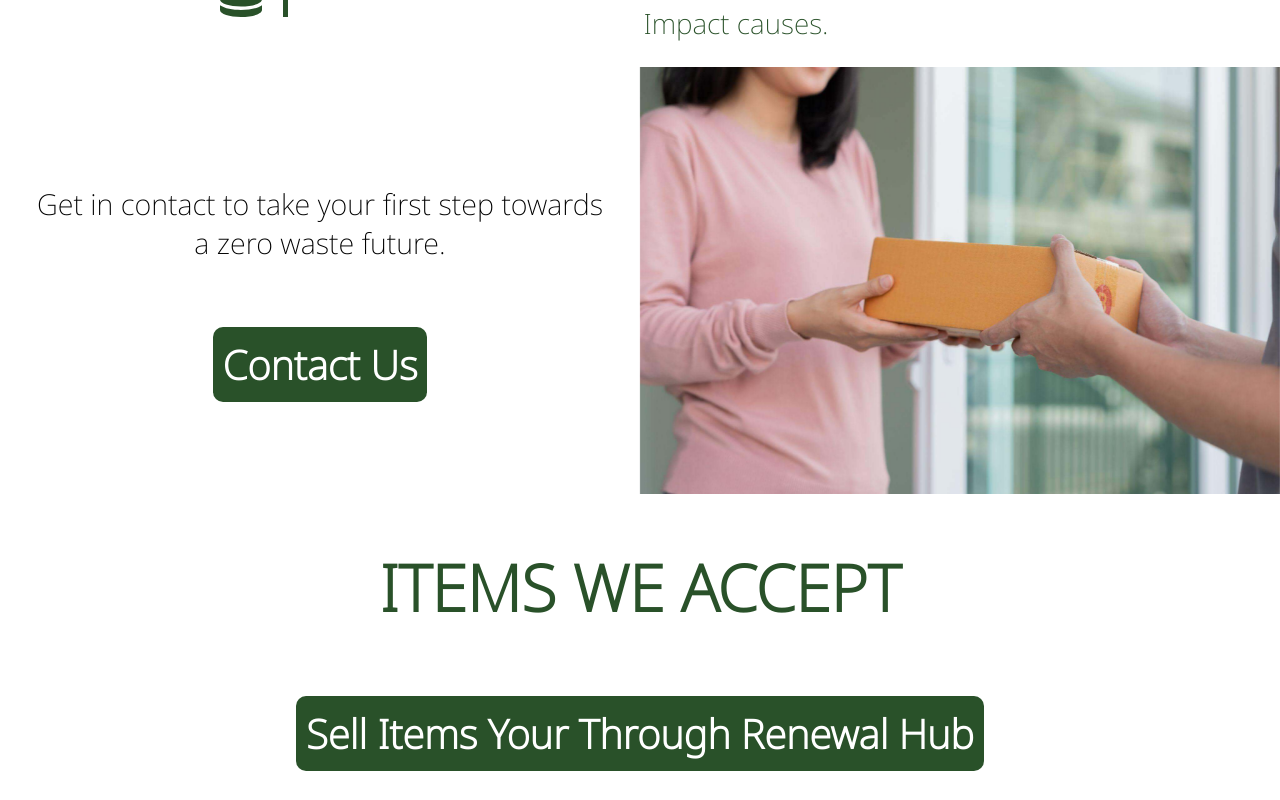
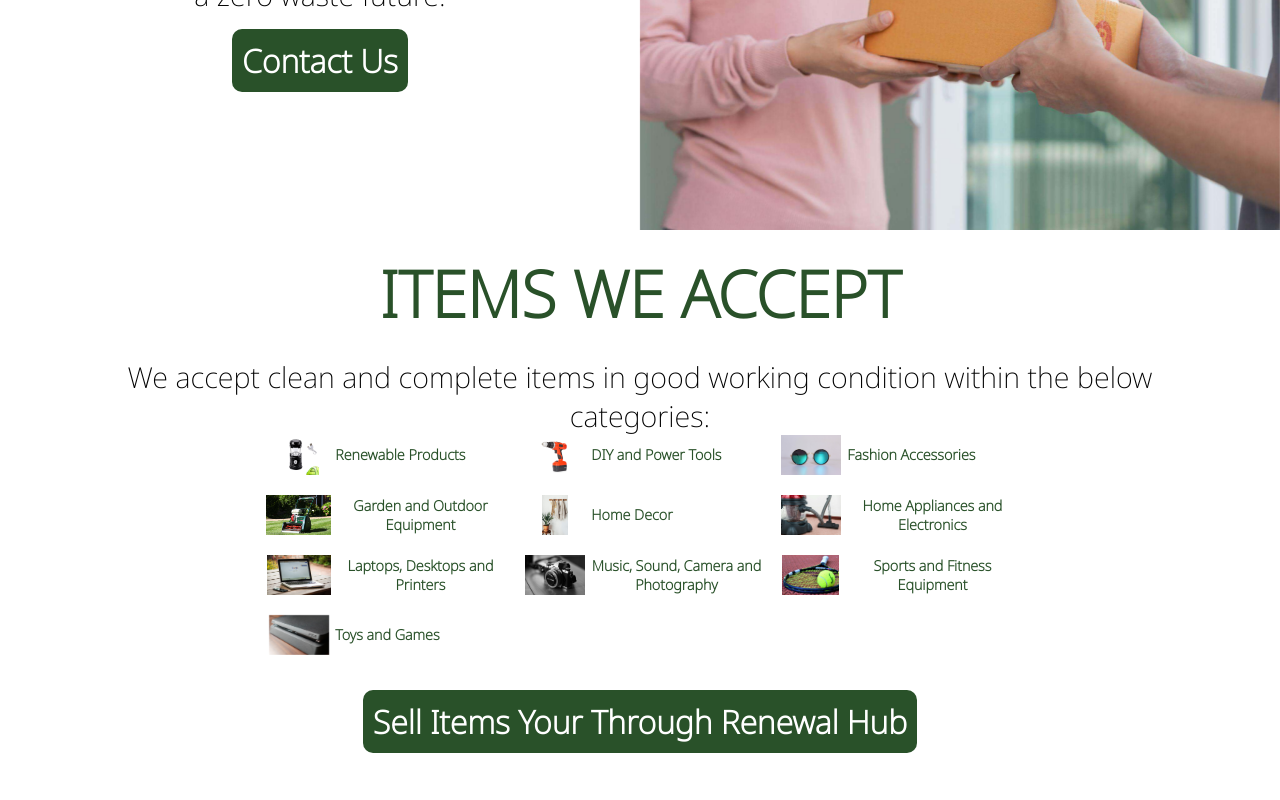
Before and after one commit to blakepablo24/renewal-project, a React (Vite) app: page /renewal-hub in a window 1280 px wide. Shown: the part 1640-2440 px from the top of the page. Built offline with nearby package versions, Linux system fonts and the light colour scheme.

Commit message:
new content added

```diff
--- a/src/containers/ContactForm/ContactForm.jsx
+++ b/src/containers/ContactForm/ContactForm.jsx
@@ -32,7 +32,7 @@
 
         if (props.subject === "" || props.subject === "select") {
             shownFormOptions = <form className={classes.contactForm}>
-                                    <h2 className={classes.contactFormTitle}>Renewal Project Contact Form</h2>
+                                    <h2 className={classes.contactFormTitle}>Contact Renewal Project</h2>
                                     <select
                                         className={classes.contactFormInput}
                                         name="subject"
--- a/src/containers/RenewalHub/RenewalHub.jsx
+++ b/src/containers/RenewalHub/RenewalHub.jsx
@@ -80,9 +80,6 @@
                         </div>
                     </div>
                     <h2 className='intro-title'>ITEMS WE ACCEPT</h2>
-                    <Link className='main-button' to='/sell-your-items-through-renewal-hub'>
-                        <h4>Sell Items Your Through {this.props.subjects[0]}</h4>
-                    </Link>
                     <div className='paragraph-container'>
                         <p className='pillar-paragraph'>We accept clean and complete items in good working condition within the below categories:</p>
                     </div>
--- a/src/containers/SellYourItemsThroughRenewalHub/SellYourItemsThroughRenewalHub.jsx
+++ b/src/containers/SellYourItemsThroughRenewalHub/SellYourItemsThroughRenewalHub.jsx
@@ -13,7 +13,7 @@
         }
       });
 
-    let successMessage = <h2 className={classes.SellYourItemsThroughRenewalHubTitle}>Sell Items Through Renewal Hub</h2>;
+    let successMessage = <h2 className={classes.SellYourItemsThroughRenewalHubTitle}>Sell Your Items Through Renewal Hub</h2>;
 
     if(props.messageSent){
         successMessage = <FlashMessage flashMessageRemoveSavedMessaegHandler={props.flashMessageRemoveSavedMessaegHandler} duration={15000} message="Thank you for your message. Renewal Project will review your items and let you know as soon as possible if the items will be accepted." />;
@@ -39,7 +39,7 @@
                                     {image4File}
                                 </div>
     let shownPage =     <div className={classes.SellYourItemsThroughRenewalHubContainer}>
-                            <h2 className={classes.contactFormTitle} >Upload upto 4 Images</h2>
+                            <h2 className={classes.contactFormTitle} >Upload upto 4 Images of your items</h2>
                             {itemsToSellContainer}
                             {shownNextButton}
                         </div>
--- a/src/containers/SellYourItemsThroughRenewalHub/SellYourItemsThroughRenewalHub.module.css
+++ b/src/containers/SellYourItemsThroughRenewalHub/SellYourItemsThroughRenewalHub.module.css
@@ -80,6 +80,10 @@
     .SellYourItemsThroughRenewalHubContainerContactDetails {
         width: 50%;
     }
+
+    .imageContainer {
+        grid-gap: 5px;
+    }
 }
 
 /* mobile landscape */
@@ -91,6 +95,5 @@
         place-items: center center;
         grid-gap: 5px;
         grid: 1fr / repeat(4, 1fr);
-
     }
 }
--- a/src/index.css
+++ b/src/index.css
@@ -64,7 +64,7 @@
 }
 
 .intro-title {
-  margin: 50px 0;
+  margin-top: 20px;
 }
 
 .intro-paragraph-title {
@@ -77,7 +77,6 @@
   place-items: center center;
   background-color: var(--second-bg);
   color: var(--main-bg);
-  font-size: 3rem;
   height: minmax(46.25vh, auto);
   width: 95%;
   margin: 0 2.5%;
@@ -106,7 +105,7 @@
   font-size: 1.3rem;
   color: var(--main-bg);
   width: 95%;
-  margin: 50px 0;
+  margin-top: 20px;
 }
 
 .main-button {
@@ -120,6 +119,13 @@
   grid-auto-flow: column;
   background-color: var(--main-txt);
   color: var(--second-bg);
+  cursor: pointer;
+}
+
+.main-button:hover {
+  background-color: var(--second-bg);
+  color: var(--main-txt);
+  border: solid var(--main-txt) 1px;
 }
 
 .intro-paragraph {
@@ -171,7 +177,7 @@
 }
 
 .main-button {
-  font-size: 2.5rem;
+  font-size: 2rem;
 }
 }
 
```
